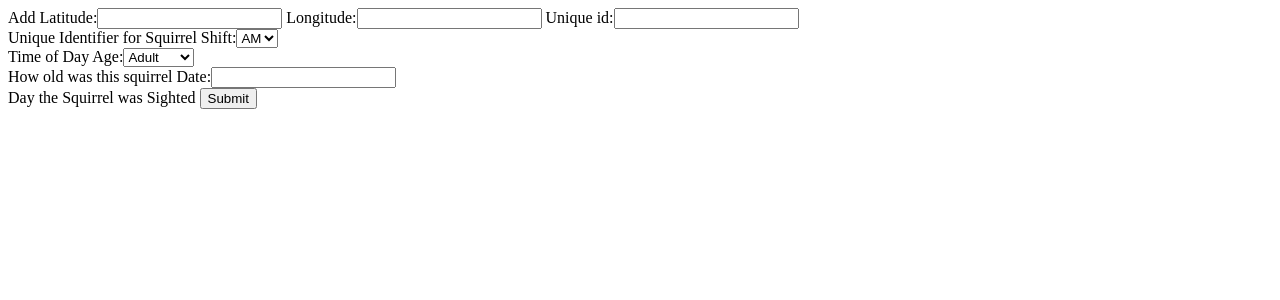
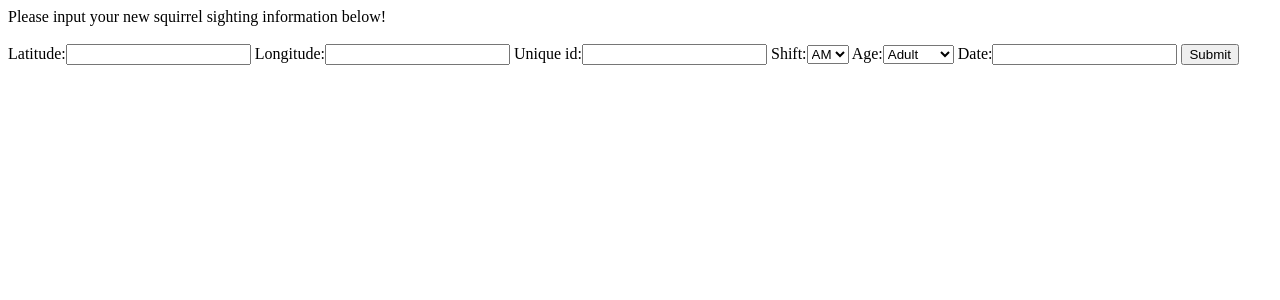
Before and after one commit to raz2124/raz2124Project, a Django app: page /sightings/add/ in a window 1280 px wide. Shown: the top 300 px of the page. Run offline with Django 3.2, Linux system fonts and the light colour scheme.

Commit message:
Clean up of code and formatting

```diff
--- a/squirrels/models.py
+++ b/squirrels/models.py
@@ -3,9 +3,9 @@ from django.utils.translation import gettext as _
 
 
 class Squirrel(models.Model):
+
     unique_id = models.CharField(
            max_length=20,
-           help_text=_('Unique Identifier for Squirrel'),
            null=True
     )
 
@@ -32,7 +32,6 @@ class Squirrel(models.Model):
 
     shift = models.CharField(
             max_length=20,
-            help_text=('Time of Day'),
             choices=SHIFT_CHOICES,
             default=AM,
     )
@@ -49,26 +48,13 @@ class Squirrel(models.Model):
 
     age = models.CharField(
             max_length=20,
-            help_text=('How old was this squirrel'),
             choices=AGE_CHOICES,
             default=ADULT,
     )
 
     date = models.DateField(
-        help_text=_('Day the Squirrel was Sighted'),
         null=True,
     )
 
     def  __str__(self):
         return self.unique_id
-
-
-#class Sighting(models.Model):
-#    squirrel = models.ForeignKey(
-#    'squirrels.Squirrel',
-#    on_delete=models.CASCADE,
-#)
-
-#
-#    def __str__(self):
-#        return f'{self.sighter] at {self.create_ts}'
--- a/squirrels/templates/sightings/add.html
+++ b/squirrels/templates/sightings/add.html
@@ -1,6 +1,6 @@
 <html>
 <form  action="/sightings/add/"  method="post">
-    <label for="/sightings/add/"> Add </label>
+	<label for="/sightings/add/"> Please input your new squirrel sighting information below! <br> <br> </label>
     {% csrf_token %}
     {{ form }}
     <input type="submit" value="Submit">
--- a/squirrels/views.py
+++ b/squirrels/views.py
@@ -58,8 +58,8 @@ def  stats(request):
     adults = Squirrel.objects.filter(age='Adult').count()
     juveniles = Squirrel.objects.filter(age='Juvenile').count()
     shifts = Squirrel.objects.filter(shift='AM').count()
-    latitude = Squirrel.objects.aggregate( _=Avg('latitude'))
-    longitude = Squirrel.objects.aggregate( _=Avg('longitude'))
+    latitude = Squirrel.objects.aggregate(avg_lat =Avg('latitude'))
+    longitude = Squirrel.objects.aggregate( avg_long=Avg('longitude'))
 
     context={
             'total_sightings': total_sightings,
```
Also changed, not shown: squirrels/migrations/0011_auto_20201022_1157.py (added).
